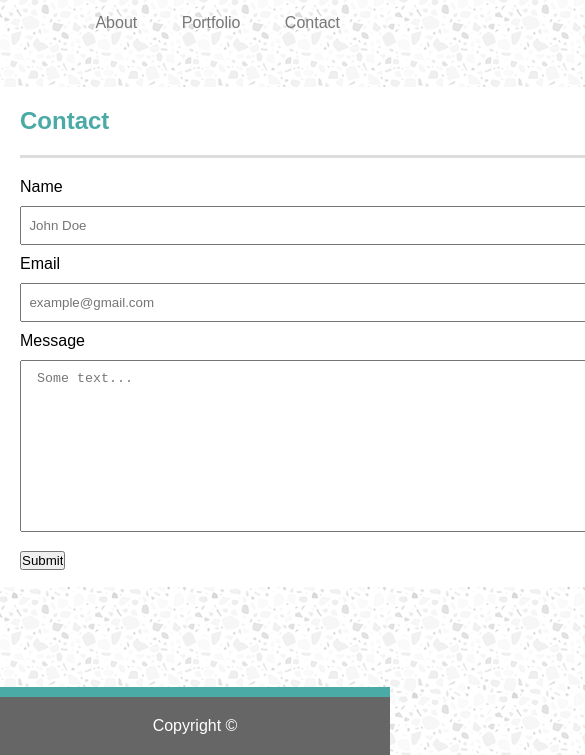
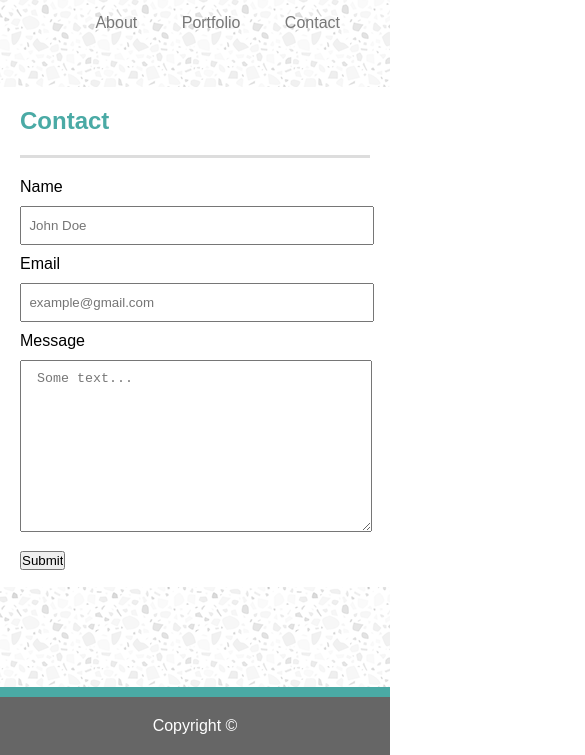
Before and after one commit to JrewGit/mqPortfolio, a plain HTML site: page contact.html in a window 390 px wide. Shown: the part 99-854 px from the top of the page, 585 px wide, since content can reach past the window. Drawn offline with Linux system fonts and the light colour scheme.

Commit message:
Added responsiveness for contact page

```diff
--- a/assets/css/contactStyle.css
+++ b/assets/css/contactStyle.css
@@ -31,3 +31,9 @@ textarea {
     margin-top: 90px;
     border-top: 10px solid #4aaaa5;
 }
+
+@media screen and (max-width: 1135px) {
+    .contactBox {
+        width: auto;
+    }
+}
```
